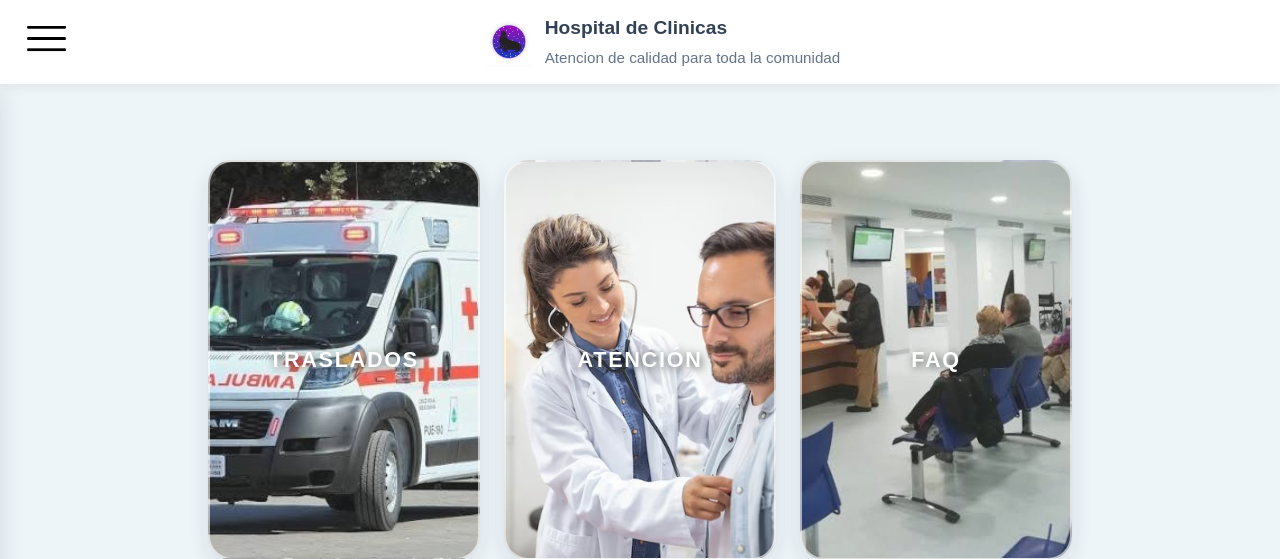
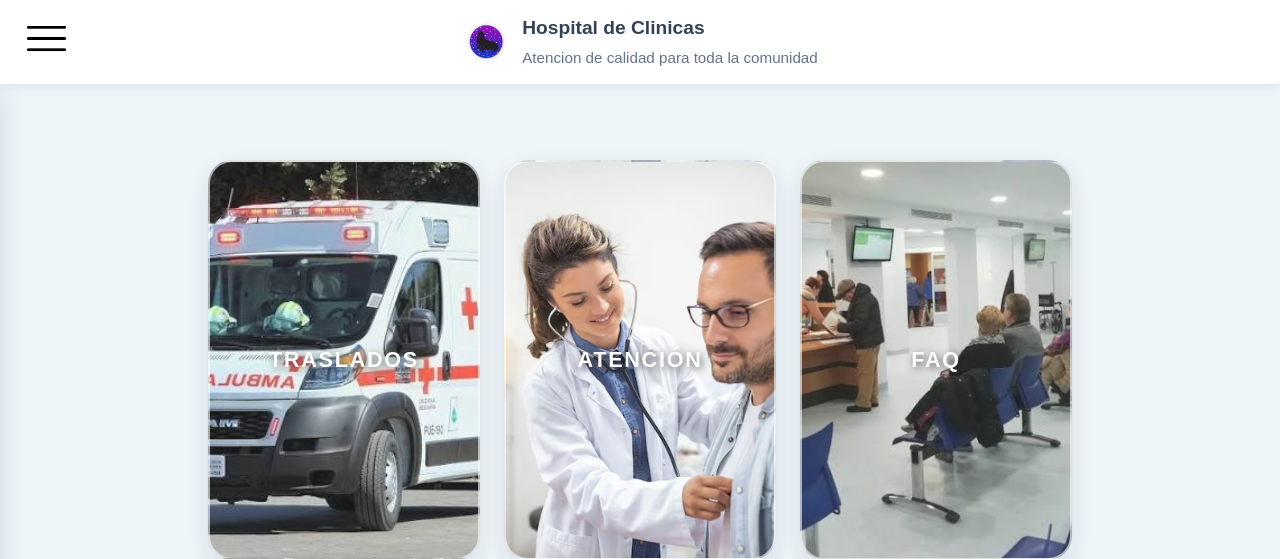
Before and after one commit to Luuucho7/Proyecto_Final, a PHP site: page /html/pagina_principal.html in a window 1280 px wide. Shown: the top 559 px of the page. Run offline with PHP 8.4, Linux system fonts and the light colour scheme.

Commit message:
lucho gordo

```diff
--- a/css/style.css
+++ b/css/style.css
@@ -72,6 +72,9 @@ header {
 }
 
 .titulo {
+    position: absolute;
+    left: 50%;
+    transform: translateX(-50%);
     display: flex;
     align-items: center;
     gap: 12px;
--- a/html/pacientes.html
+++ b/html/pacientes.html
@@ -34,7 +34,7 @@
         <!-- Buscador -->
         <div class="buscador">
             <input type="text" placeholder="Buscar por nombre o CI...">
-            <button type="button">🔍</button>
+            <button type="button" style="border-left: 0.2rem solid #ddd;">Buscar</button>
         </div>
 
         <!-- Tabla de Pacientes -->
--- a/html/pagina_principal.html
+++ b/html/pagina_principal.html
@@ -25,9 +25,6 @@
         </div>
     </div>
 
-    <div class="usuario">
-        <i class="fa-solid fa-circle-user"></i>
-    </div>
 </header>
 
 <body>
```
